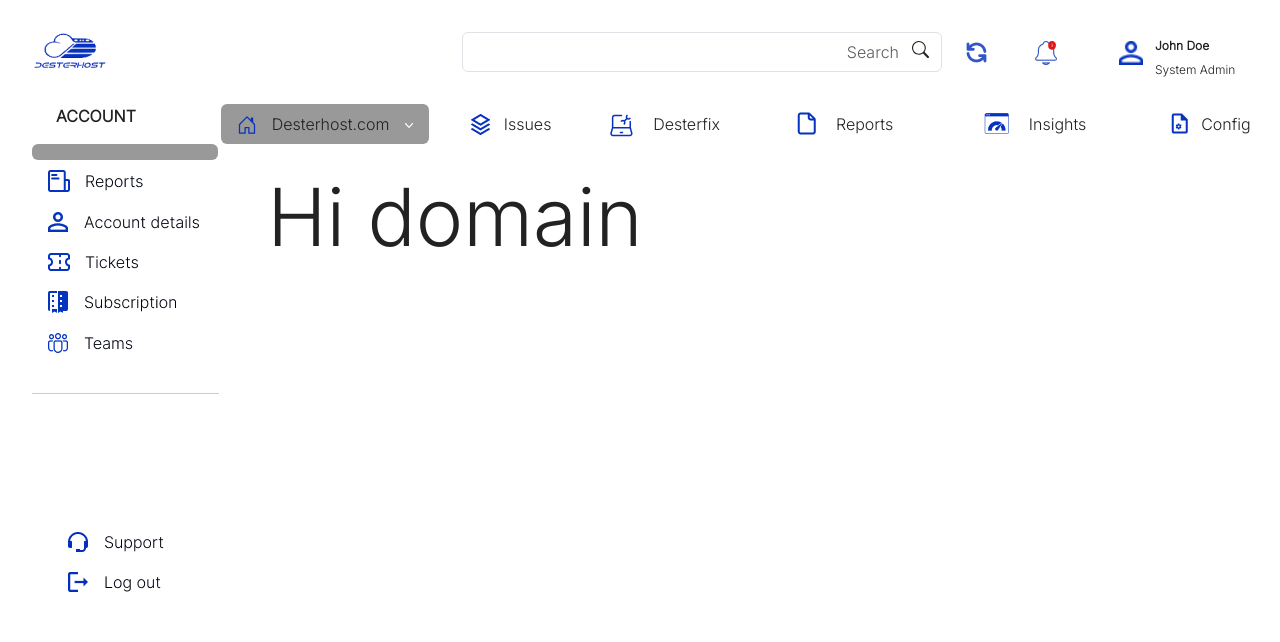
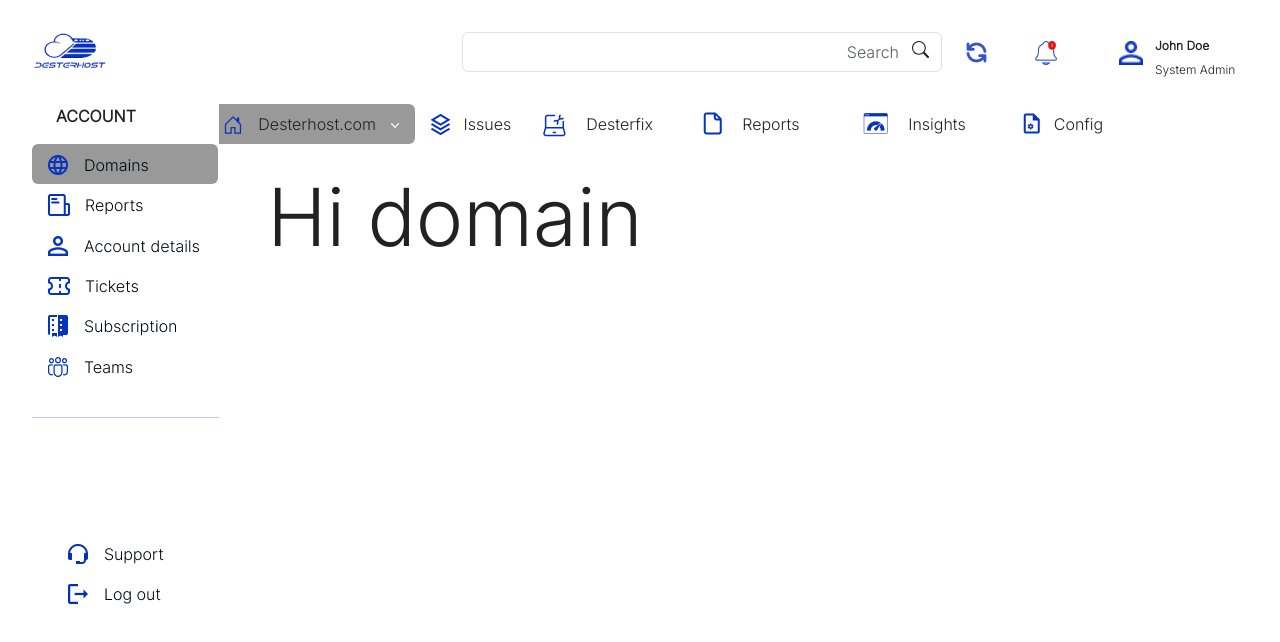
Before and after one commit to Michvista/desterhost-dashboard, a React (Create React App) app: page / in a window 1280 px wide. Shown: the top 642 px of the page. Built offline with nearby package versions, Linux system fonts and the light colour scheme.

Commit message:
Update Home.jsx

```diff
--- a/src/pages/Home.jsx
+++ b/src/pages/Home.jsx
@@ -106,7 +106,7 @@ function Home() {
                             <Col sm={8}>
                             <Nav variant="pills" className="flex-column">
                                 <Nav.Item>
-                                <Nav.Link  eventKey="first"></Nav.Link>
+                                <Nav.Link  eventKey="first"><img src="domains.png" alt=""/></Nav.Link>
                                 </Nav.Item>
                                 <Nav.Item>
                                 <Nav.Link eventKey="second"><img src="reports.png" alt="" /></Nav.Link>
@@ -142,6 +142,7 @@ function Home() {
                          <Tab.Container defaultActiveKey="domains">
             <Row>
                 <Nav variant="pills">
+                <div className="flexi">
                <div className="flex">
                <Nav.Item>
                     <Nav.Link eventKey="domains">
@@ -201,6 +202,7 @@ function Home() {
                         </div>
                     </Nav.Link>
                 </Nav.Item>
+                   </div>
                   </div>
                 </Nav>
                   <Col sm={9} className='mx-5 mobile my-4'>
```
